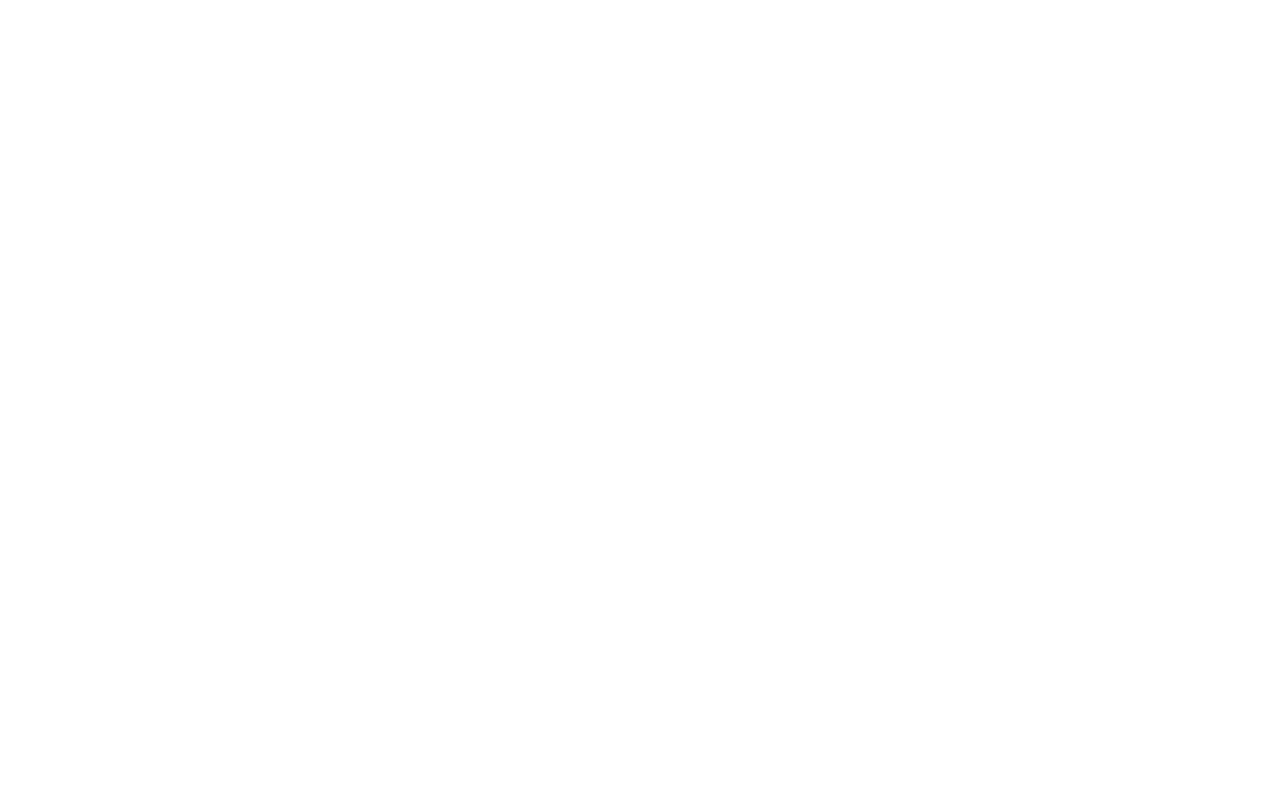
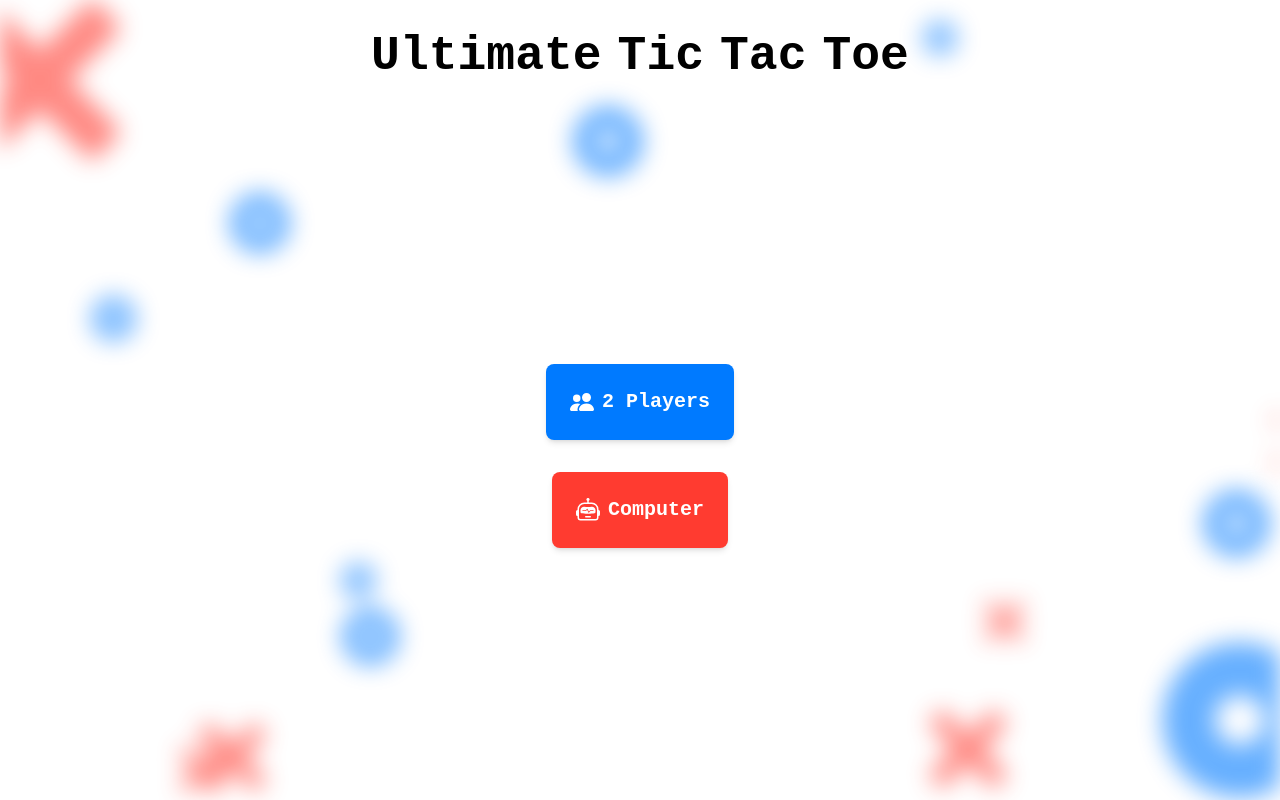
Before and after one commit to here-is-ivan/ultimate-tic-tac-toe, a React (Vite) app: page / in a window 1280 px wide. Before the commit this address had no page. Built offline with nearby package versions, Linux system fonts and the light colour scheme; a web font is replaced by a local one; what js-confetti would draw is missing.

Commit message:
fixes for vercel deployment

```diff
--- a/src/App.tsx
+++ b/src/App.tsx
@@ -11,9 +11,9 @@
   return (
     <GameSettingsContext value={{ isAIMode, setIsAIMode }}>
       <Routes>
-        <Route path='/ultimate-tic-tac-toe' element={<StartScreen />} />
+        <Route path='' element={<StartScreen />} />
         <Route
-          path='/ultimate-tic-tac-toe/play-board'
+          path='/play-board'
           element={<PlayBoardPage />}
         />
       </Routes>
--- a/vite.config.ts
+++ b/vite.config.ts
@@ -5,5 +5,5 @@
 // https://vite.dev/config/
 export default defineConfig({
   plugins: [react(), tailwindcss()],
-  base: '/ultimate-tic-tac-toe/'
+  base: '/'
 })
```
